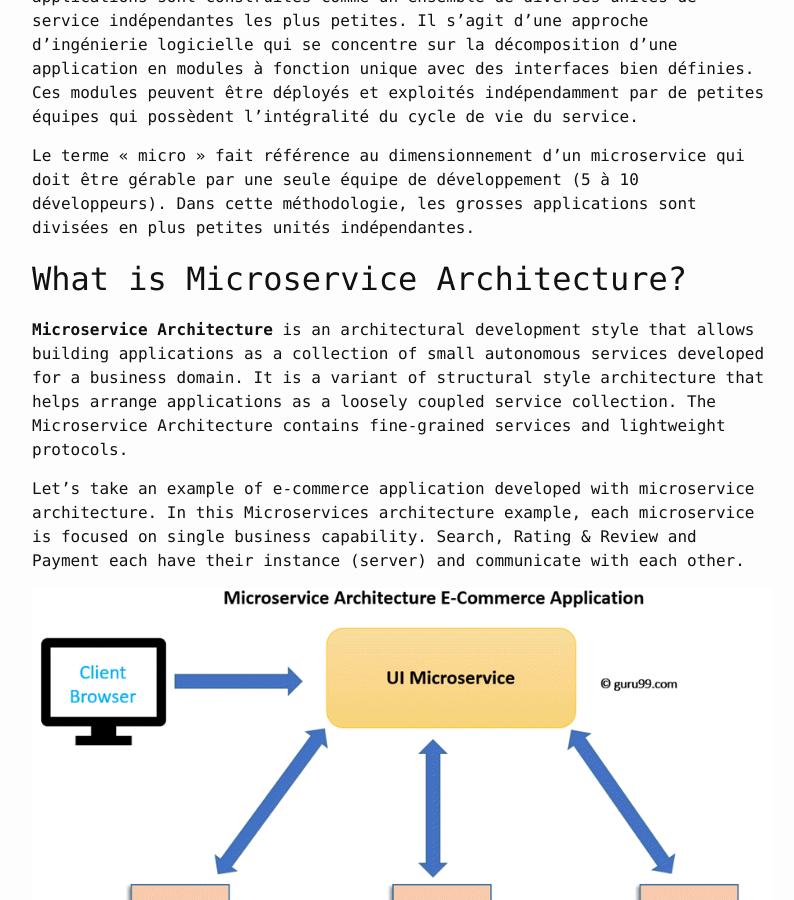
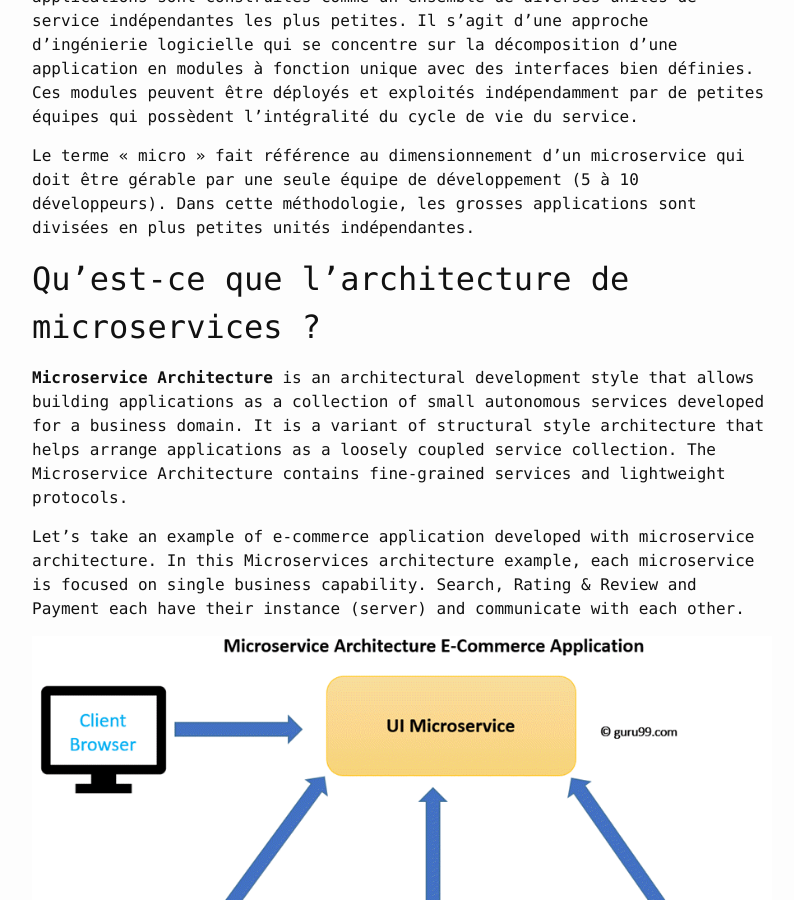
Before and after one commit to mahefa-pro/mahefa.pro, a Jekyll site: the page built from _posts/2021-10-31-microservices-c-est-que-c-est-et-son-architecture.md, in a window 1280 px wide and 900 px high, scrolled down 826 px. Shown: the whole window, without its empty margins (238-1032 px from the left). Built offline with Jekyll 4.4.1, drawn with Linux system fonts in a browser that asks for light colours.

Commit message:
translate title

```diff
--- a/_posts/2021-10-31-microservices-c-est-que-c-est-et-son-architecture.md
+++ b/_posts/2021-10-31-microservices-c-est-que-c-est-et-son-architecture.md
@@ -15,7 +15,7 @@ author: "Mahefa Abel"
 
 Le terme « micro » fait référence au dimensionnement d'un microservice qui doit être gérable par une seule équipe de développement (5 à 10 développeurs). Dans cette méthodologie, les grosses applications sont divisées en plus petites unités indépendantes.
 
-## What is Microservice Architecture?
+## Qu'est-ce que l'architecture de microservices ?
 
 **Microservice Architecture**  is an architectural development style that allows building applications as a collection of small autonomous services developed for a business domain. It is a variant of structural style architecture that helps arrange applications as a loosely coupled service collection. The Microservice Architecture contains fine-grained services and lightweight protocols.
 
```
